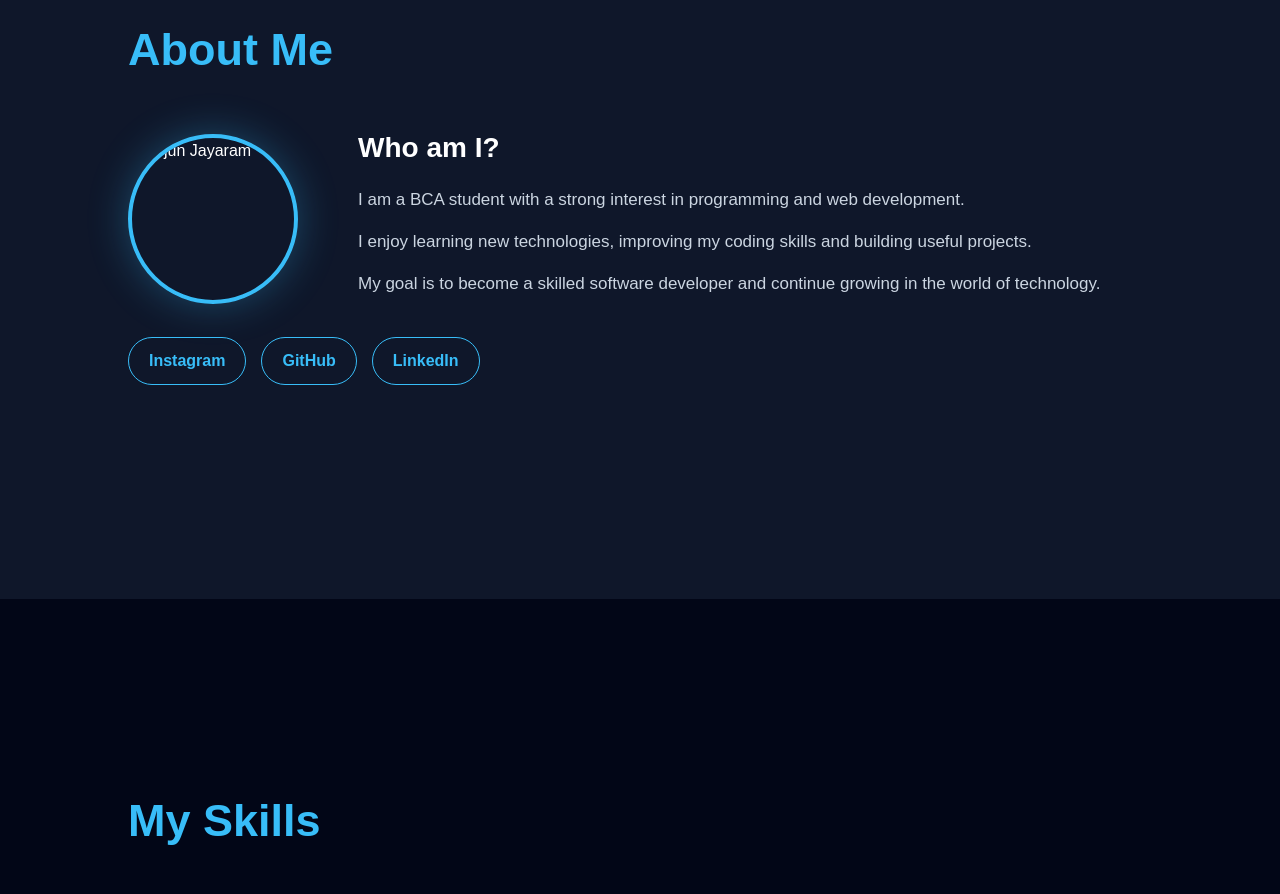
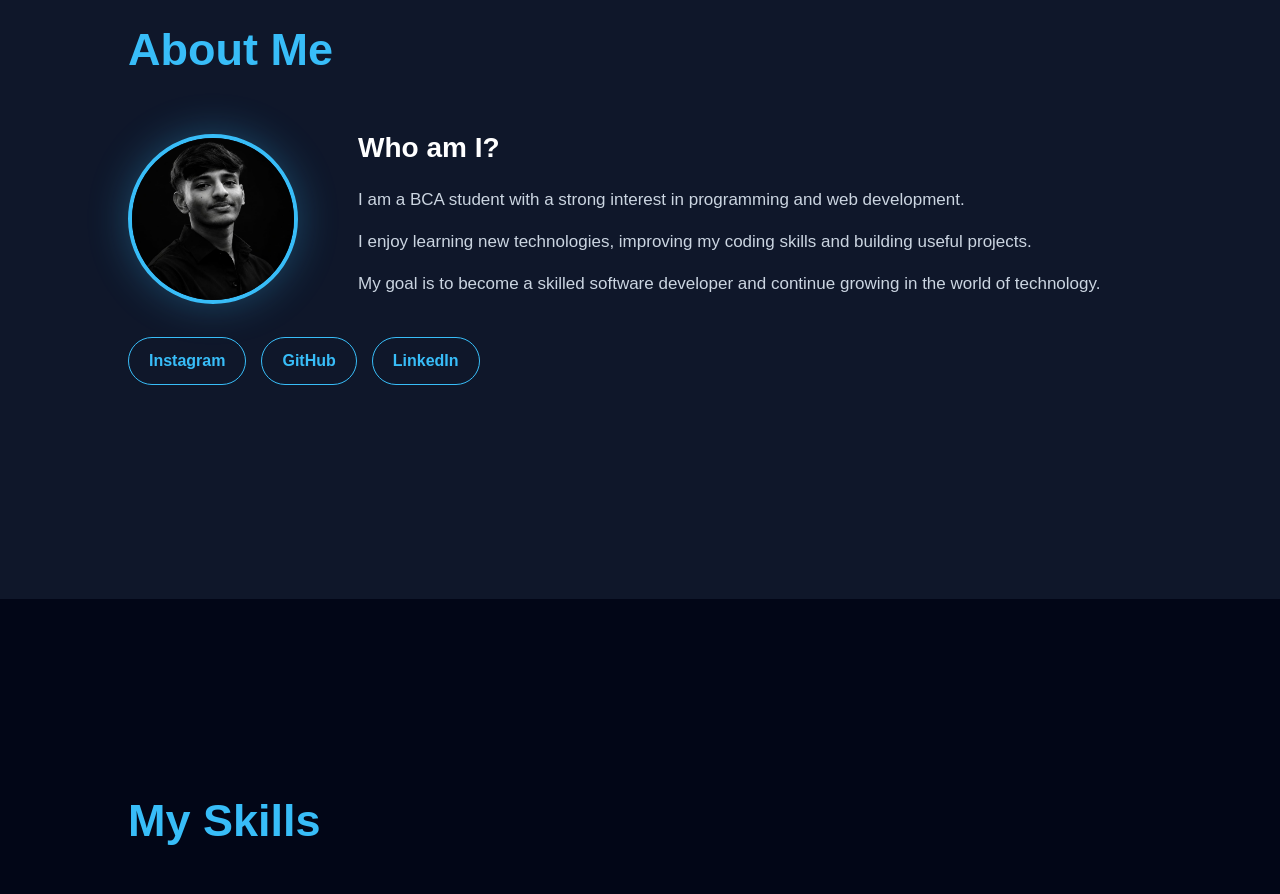
Before and after one commit to arjunjayaram-design/arjun-portfolio, a plain HTML site: page index.html in a window 1280 px wide. Shown: the part 1080-1974 px from the top of the page. Drawn offline with Linux system fonts and the light colour scheme.

Commit message:
Add files via upload

```diff
--- a/index.html
+++ b/index.html
@@ -75,8 +75,7 @@
         <div class="about-content">
 
             <div class="profile-box">
-              <img src="images/arjun.jpg"
-            alt="Arjun Jayaram">
+              <img src="arjun.jpg" alt="Arjun Jayaram">
             </div>
 
             <div>
```
